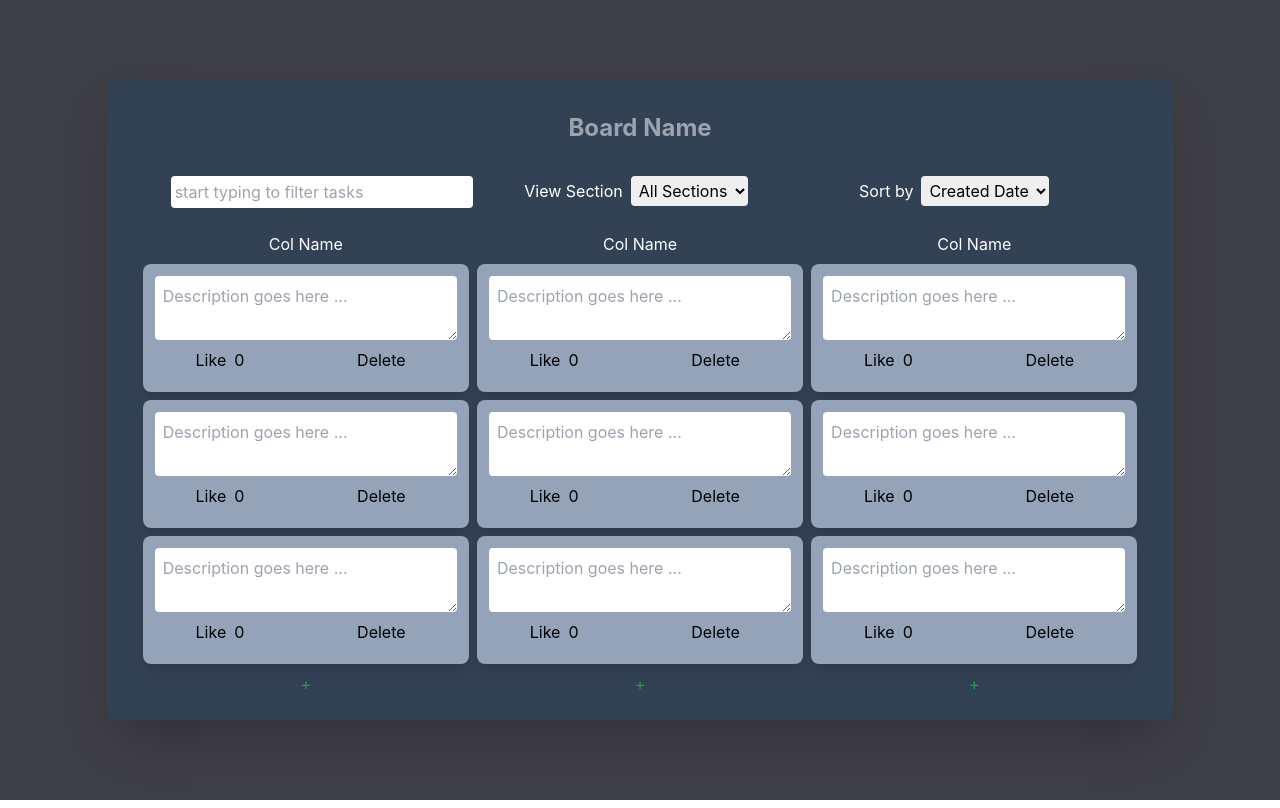
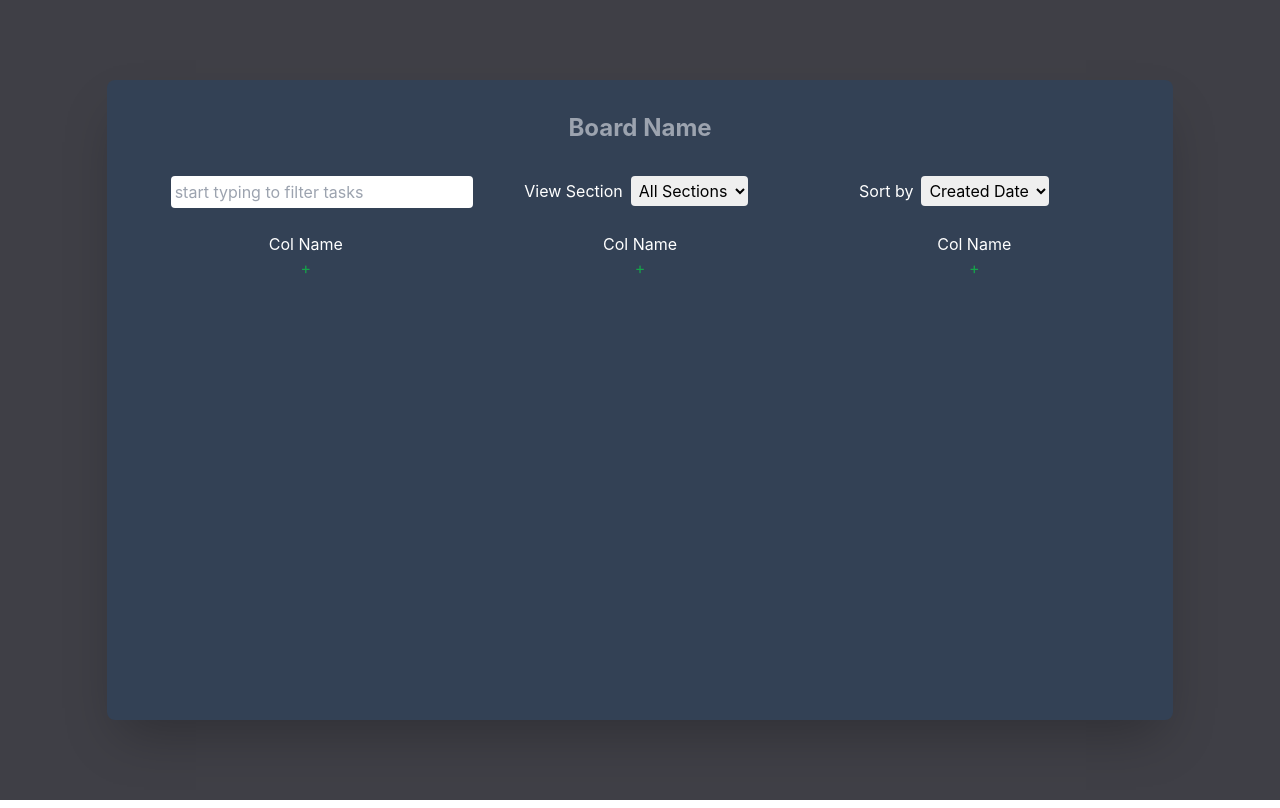
Before and after one commit to bahmanashtari/kanban, a React (Create React App) app: page / in a window 1280 px wide. Built offline with nearby package versions, Linux system fonts and the light colour scheme.

Commit message:
add: task add button logics

```diff
--- a/src/components/BoardSection.js
+++ b/src/components/BoardSection.js
@@ -1,13 +1,44 @@
+import { useState } from 'react'
+
 import Task from './Task'
 
 const BoardSection = props => {
+	const [taskIdCount, setTaskIdCount] = useState(1)
+	const [tasks, setTasks] = useState([])
+
+	const addTaskHandler = () => {
+		setTasks(prevTasks => [
+			...prevTasks,
+			{ id: taskIdCount + 1, description: '', likes: 0 },
+		])
+		setTaskIdCount(prevId => prevId + 1)
+		console.log(taskIdCount)
+	}
+
+	const descriptionHandler = description => {
+		console.log(description)
+	}
+
+	const likeHandler = () => {
+		console.log('like')
+	}
+
+	const tasksToShow = tasks.map(task => (
+		<Task
+			taskContent={task}
+			onLike={likeHandler}
+			onDescription={descriptionHandler}
+		/>
+	))
+
 	return (
 		<div>
 			<h1 className='text-white'>Col Name</h1>
-			<Task />
-			<Task />
-			<Task />
-			<button type='button' className='text-green-600'>
+			{tasksToShow}
+			<button
+				type='button'
+				className='text-green-600'
+				onClick={addTaskHandler}>
 				+
 			</button>
 		</div>
--- a/src/components/Task.js
+++ b/src/components/Task.js
@@ -1,20 +1,12 @@
-import { useState, useRef } from 'react'
+import { useState, useRef, useEffect } from 'react'
 
 import Card from './Card'
 import LikeButton from './LikeButton'
 
 const Task = props => {
-	const [description, setDescription] = useState('')
-	const [likeCount, setLikeCount] = useState(0)
 	const descriptionRef = useRef()
 
-	const descriptionBlurHandler = () => {
-		setDescription(descriptionRef.current.value)
-	}
-
-	const likeClickHandler = () => {
-		setLikeCount(prevCount => prevCount + 1)
-	}
+	useEffect(() => {}, [])
 
 	return (
 		<Card>
@@ -22,11 +14,15 @@ const Task = props => {
 				className='p-2 rounded'
 				type='text'
 				placeholder='Description goes here ...'
+				value={props['description']}
 				ref={descriptionRef}
-				onBlur={descriptionBlurHandler}
+				onBlur={props.descriptionHandler}
 			/>
 			<div className='grid grid-flow-col grid-cols-2'>
-				<LikeButton likeCount={likeCount} onLike={likeClickHandler} />
+				<LikeButton
+					likeCount={props.likeCount}
+					onLike={props.likeHandler}
+				/>
 				<button className='p-1' type='button'>
 					Delete
 				</button>
```
